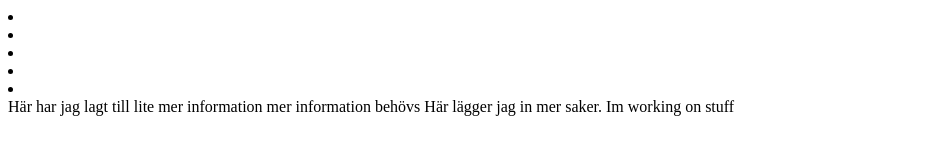
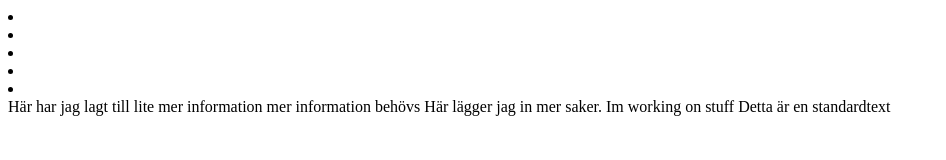
Before and after one commit to lespionage/newstuff, a plain HTML site: page index.html in a window 1280 px wide. Shown: the whole page, without its empty margins (0-946 px from the left). Drawn offline with Linux system fonts and the light colour scheme.

Commit message:
standard

```diff
--- a/index.html
+++ b/index.html
@@ -11,4 +11,5 @@
 	Här lägger jag in mer saker.
 	Im working on stuff
 
+	Detta är en standardtext
 </html>
```
